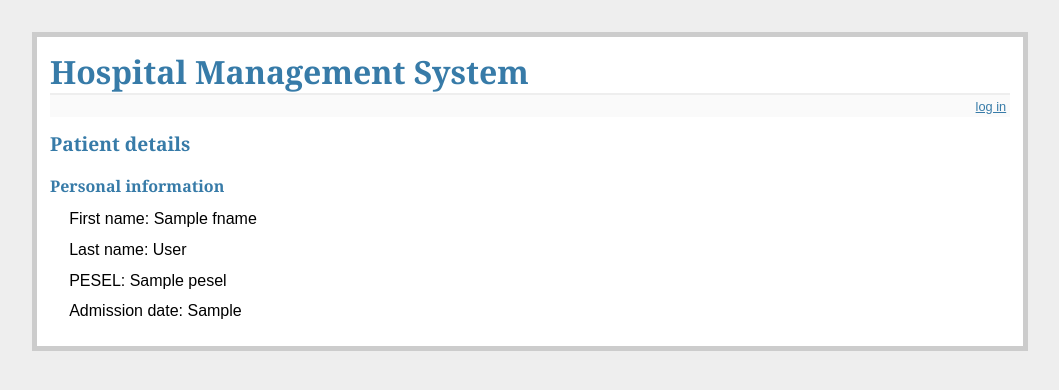
After one commit to kpk-pl/hospital-flask, a Flask app: template hospital/flaskr/templates/patient_details.html in a window 1280 px wide. The commit adds this page. Shown: the top 390 px of the page, without its empty margins (110-1169 px from the left). Run offline with Flask 2, Linux system fonts and the light colour scheme; the template is opened without the code that fills it: most values are stand-ins (such as "Sample title", 1, 10 or a date in 2020).

Commit message:
Patients details

```diff
--- a/hospital/flaskr/flaskr.py
+++ b/hospital/flaskr/flaskr.py
@@ -56,6 +56,10 @@ def main_screen():
         return render_template('admin_main.html', position=position)
     elif position == "Receptionist":
         return render_template('receptionist_main.html', position=position)
+    elif position == "Head physician":
+        return render_template('head_physician_main.html', position=position)
+    elif position == "Doctor":
+        return render_template('doctor_main.html', position=position)
 
     return render_template('main_screen.html', position=position)
 
@@ -182,17 +186,38 @@ def show_patients():
     error = None
     db = get_db()
     position = get_position(db, session['username'])
-    if 'logged_in' not in session or not session['logged_in'] or position not in ['Admin', 'Head physician', 'Doctor']:
+    if 'logged_in' not in session or not session['logged_in'] or position not in ['Admin', 'Head physician', 'Doctor', 'Nurse']:
         flash('You do not have rights to access this part of website')
         return redirect(url_for('main_screen'))
 
     if position in ['Admin', 'Head physician']:
         cur = db.execute('select p.fname, p.lname, p.pesel, f.admission_d from files f join patients p on f.patient_pesel = p.pesel where f.discharge_d is null')
+        patients = cur.fetchall()
     else:
-        cur = db.execute('select p.fname, p.lname, p.pesel, f.admission_d from patients p join files f on p.pesel = f.patient_pesel join assignments a on a.fil_id = f.id join employees e on e.login = a.employee_id where e.login = ? and f.discharge_d is null', [session['username']])
-    patients = cur.fetchall()
+        patients = get_patients_allowed(db, session['username'])
 
     return render_template('show_patients.html', patients=patients)
 
+@app.route('/patient_details', methods=['GET', 'POST'])
+def patient_details():
+    error = None
+    db = get_db()
+    position = get_position(db, session['username'])
+    if 'logged_in' not in session or not session['logged_in'] or position not in ['Admin', 'Head physician', 'Doctor', 'Nurse']:
+        flash('You do not have rights to access this part of website')
+        return redirect(url_for('main_screen'))
+
+    if 'patient' not in request.args:
+        flash('No patient specified!');
+        return redirect(url_for('main_screen'))
+    pesel = request.args['patient']
+
+    if position in ['Admin', 'Head physician']:
+        details = db.execute('select p.fname, p.lname, p.pesel, f.admission_d from files f join patients p on f.patient_pesel = p.pesel where f.discharge_d is null and p.pesel = ?', [pesel]).fetchone()
+    else:
+        details = get_patient_details_if_allowed(db, session['username'], pesel)
+
+    return render_template('patient_details.html', details = details)
+
 if __name__ == '__main__':
     app.run()
--- /dev/null
+++ b/hospital/flaskr/templates/doctor_main.html
@@ -0,0 +1,4 @@
+{% extends "main_screen.html" %}
+{% block main_screen_body %}
+<p><a href="{{ url_for('show_patients') }}">Show my patients
+{% endblock %}
--- /dev/null
+++ b/hospital/flaskr/templates/head_physician_main.html
@@ -0,0 +1,4 @@
+{% extends "main_screen.html" %}
+{% block main_screen_body %}
+<p><a href="{{ url_for('show_patients') }}">Show all patients
+{% endblock %}
--- /dev/null
+++ b/hospital/flaskr/templates/patient_details.html
@@ -0,0 +1,13 @@
+{% extends "layout.html" %}
+{% block body %}
+    <h2>Patient details</h2>
+    <br/>
+    <h3>Personal information</h3>
+    <ul class=entries>
+    <li>First name: {{ details.fname }}
+    <li>Last name: {{ details.lname }}
+    <li>PESEL: {{ details.pesel }}
+    <li>Admission date: {{ details.admission_d }}
+    </ul>
+
+{% endblock %}
--- a/hospital/flaskr/templates/show_patients.html
+++ b/hospital/flaskr/templates/show_patients.html
@@ -5,12 +5,13 @@
   <br/>
   <h3>Patient list you are allowed to view</h3>
   <table class=dbtable>
-  <tr><td>First name<td>Last name<td>PESEL<td>Admission date
+  <tr><td>First name<td>Last name<td>PESEL<td>Admission date<td>&nbsp;
   {% for row in patients %}
   <tr>
       {% for d in row %}
           <td>{{ d }}
       {% endfor %}
+      <td><a href="{{ url_for('patient_details', patient=row[2]) }}">Details
   </tr>
   {% endfor %}
   </table>
```
Also changed, not shown: hospital/flaskr/tools.py (+8 -0 lines).
